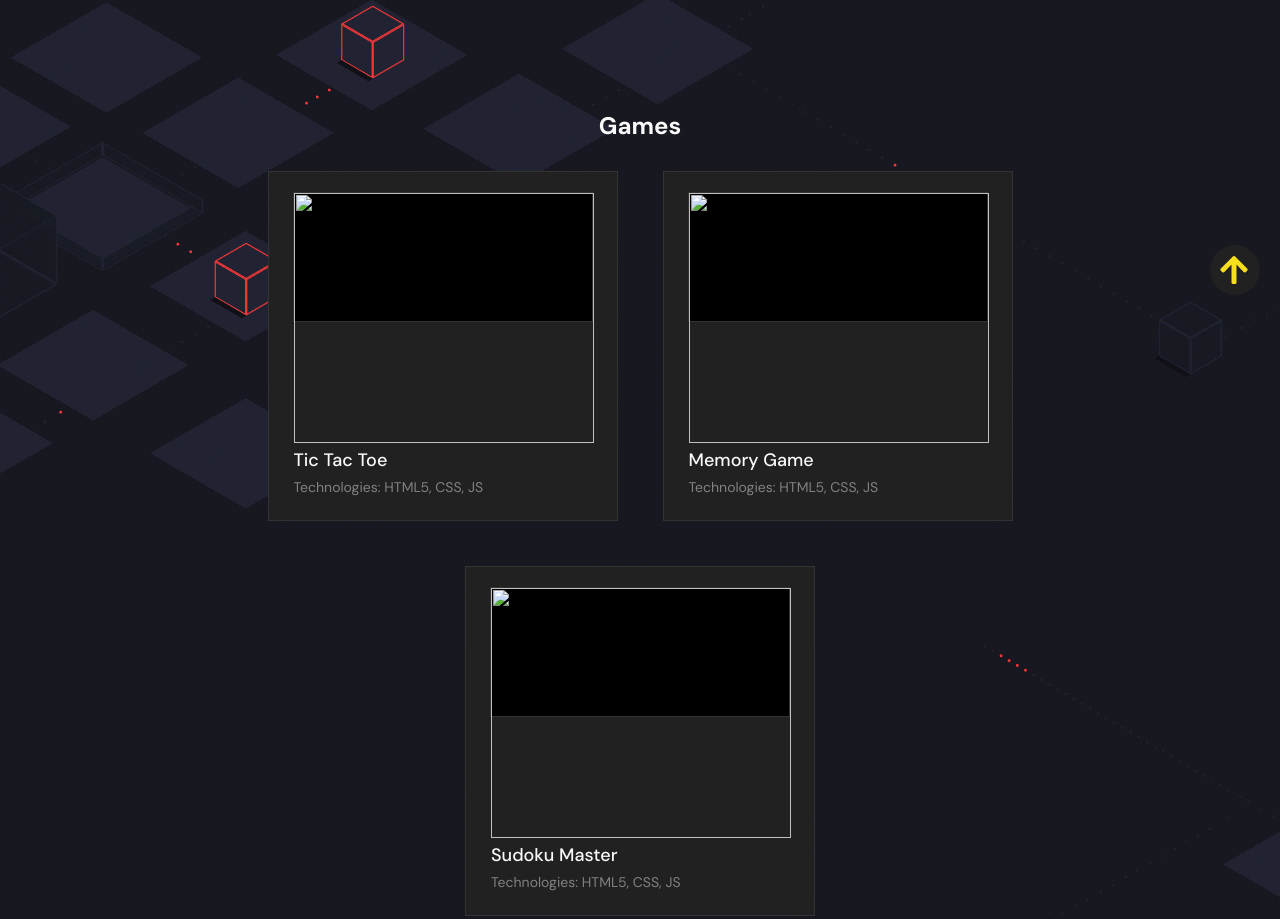
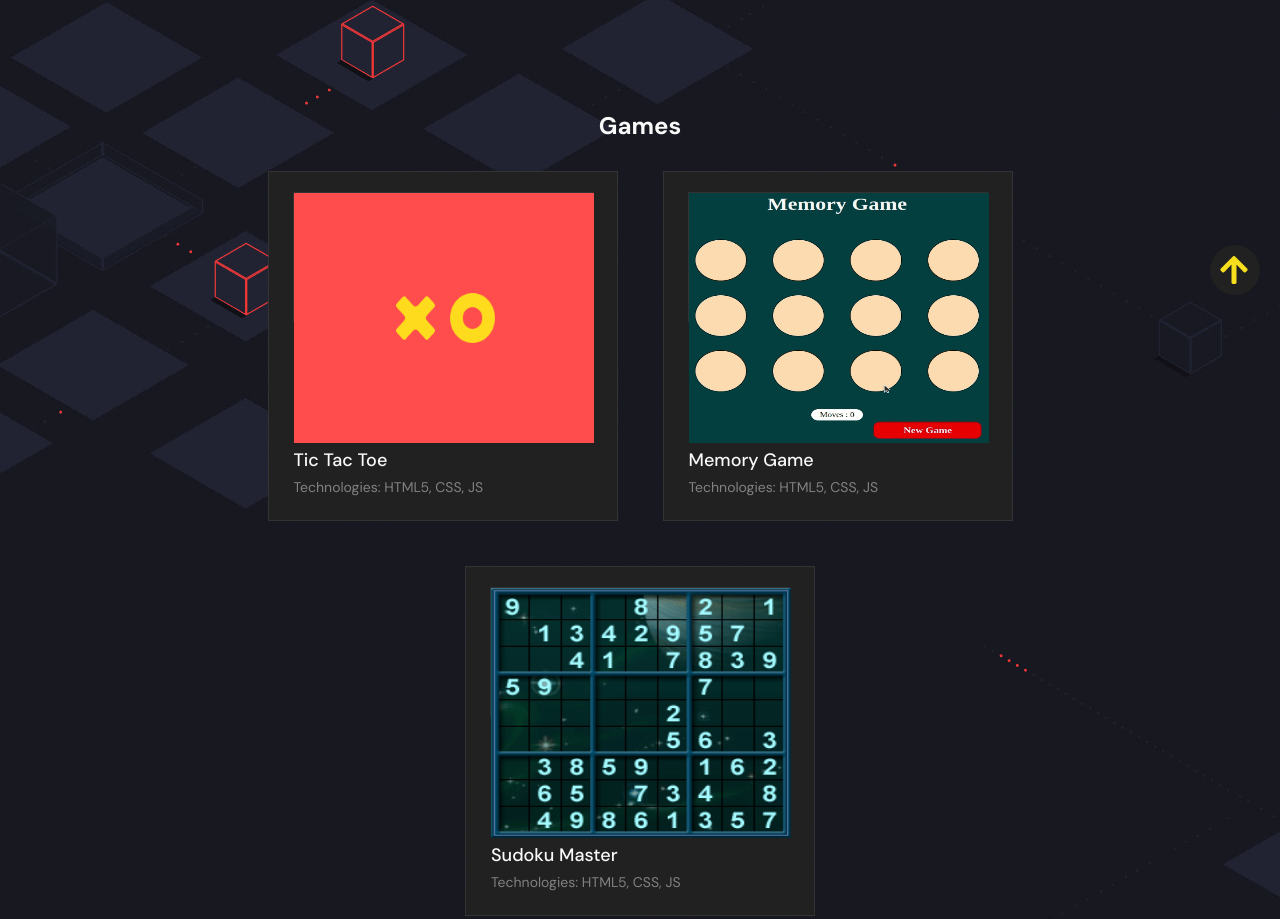
Before and after one commit to Saajan69/Game-Store, a plain HTML site: page index.html in a window 1280 px wide. Shown: the part 435-1354 px from the top of the page. Drawn offline with Linux system fonts and the light colour scheme; a script that the page names is missing; files whose address does not match are found by name.

Commit message:
Update index.html

```diff
--- a/index.html
+++ b/index.html
@@ -5,7 +5,7 @@
     <meta http-equiv="X-UA-Compatible" content="IE=edge">
     <meta name="viewport" content="width=device-width, initial-scale=1.0">
     <meta name="google-site-verification" content="kg-VBouzE9h2ohdV23HU_PHNAHzt0ufZ_ndzo_ejzF4" />
-    <link rel="icon" type="image/x-icon" href="images/unnamed.png">
+    <link rel="icon" type="image/x-icon" href="unnamed.png">
     <title>GAME STORE</title>
     <link rel="stylesheet" href="./style.css">
     <link
@@ -45,7 +45,7 @@
         <div class="card">
             <a href="https://prismatic-snickerdoodle-08f432.netlify.app">
             <div class="img-project">
-                <img class="img1" src="images/tictactoe.gif" alt=""></a>
+                <img class="img1" src="tictactoe.gif" alt=""></a>
 
             <div class="description-project">
 
@@ -58,7 +58,7 @@
         <div class="card">
             <a href="https://peppy-meerkat-398356.netlify.app">
             <div class="img-project">
-                <img class="img1"src="images/memorygame.gif" alt="">
+                <img class="img1"src="memorygame.gif" alt="">
 
             <div class="description-project">
                 <span class="title-project">Memory Game</span>
@@ -70,7 +70,7 @@
         <div class="card">
             <a href="https://bejewelled-fairy-b31a21.netlify.app">
             <div class="img-project">
-                <img class="img1" src="images/sudoku_completed.gif" alt="">
+                <img class="img1" src="sudoku_completed.gif" alt="">
 
             <div class="description-project">
                 <span class="title-project">Sudoku Master</span>
```
